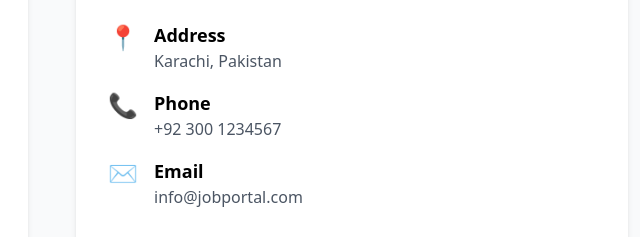
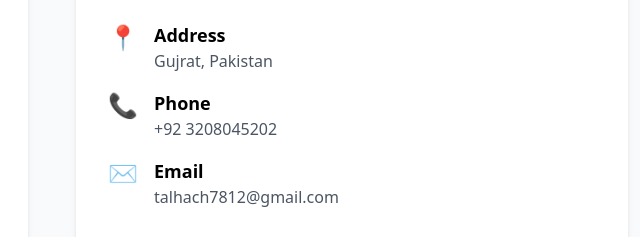
Before and after one commit to Ctalha8067/job-tailwand, a plain HTML site: page contact.html in a window 1280 px wide. Shown: the part 415-652 px from the top of the page, 588-1228 px from the left. Drawn offline with nearby package versions, Linux system fonts and the light colour scheme.

Commit message:
Update contact.html

```diff
--- a/contact.html
+++ b/contact.html
@@ -71,21 +71,21 @@
                             <span class="text-2xl mr-4">📍</span>
                             <div>
                                 <h3 class="font-semibold text-lg">Address</h3>
-                                <p class="text-gray-600">Karachi, Pakistan</p>
+                                <p class="text-gray-600">Gujrat, Pakistan</p>
                             </div>
                         </div>
                         <div class="flex items-start">
                             <span class="text-2xl mr-4">📞</span>
                             <div>
                                 <h3 class="font-semibold text-lg">Phone</h3>
-                                <p class="text-gray-600">+92 300 1234567</p>
+                                <p class="text-gray-600">+92 3208045202</p>
                             </div>
                         </div>
                         <div class="flex items-start">
                             <span class="text-2xl mr-4">✉️</span>
                             <div>
                                 <h3 class="font-semibold text-lg">Email</h3>
-                                <p class="text-gray-600">info@jobportal.com</p>
+                                <p class="text-gray-600">talhach7812@gmail.com</p>
                             </div>
                         </div>
                     </div>
```
